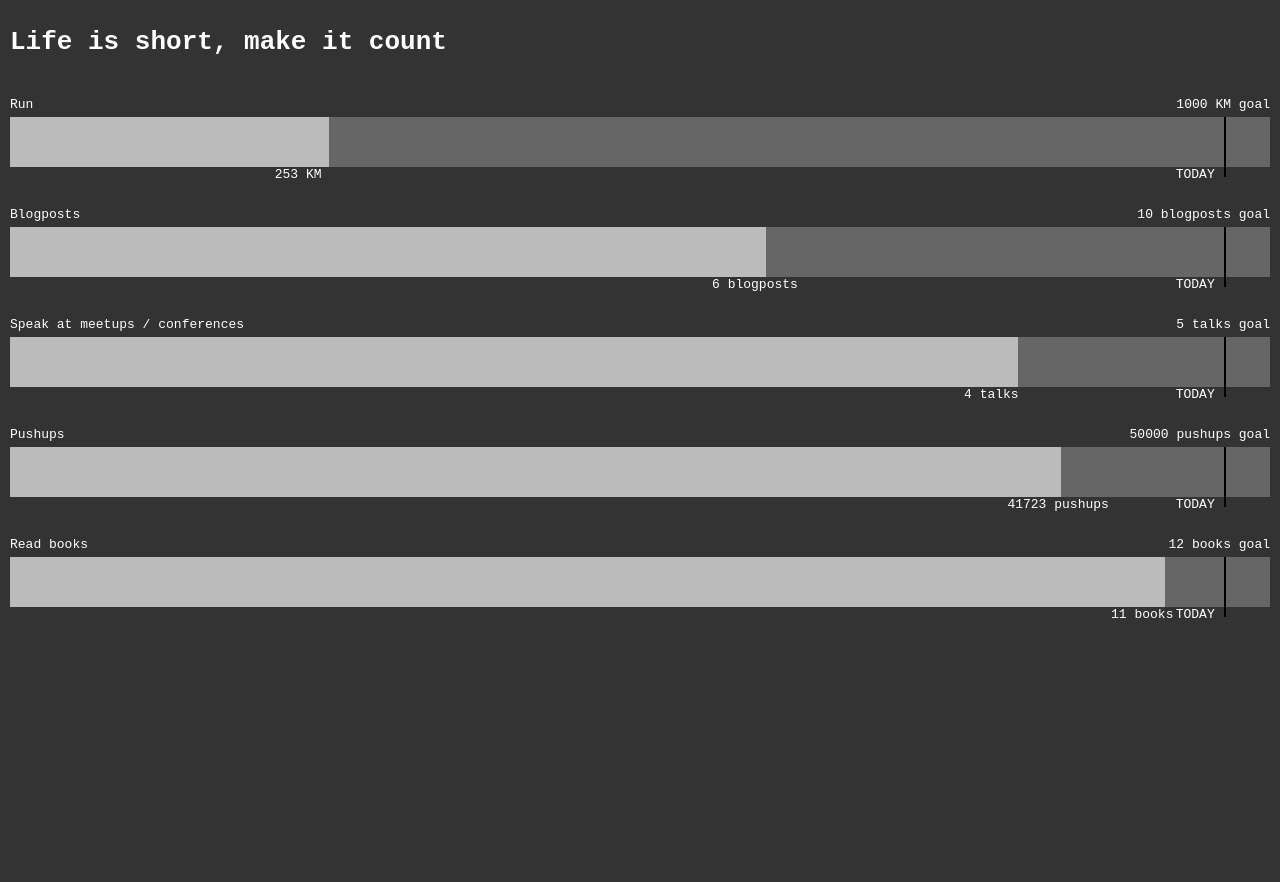
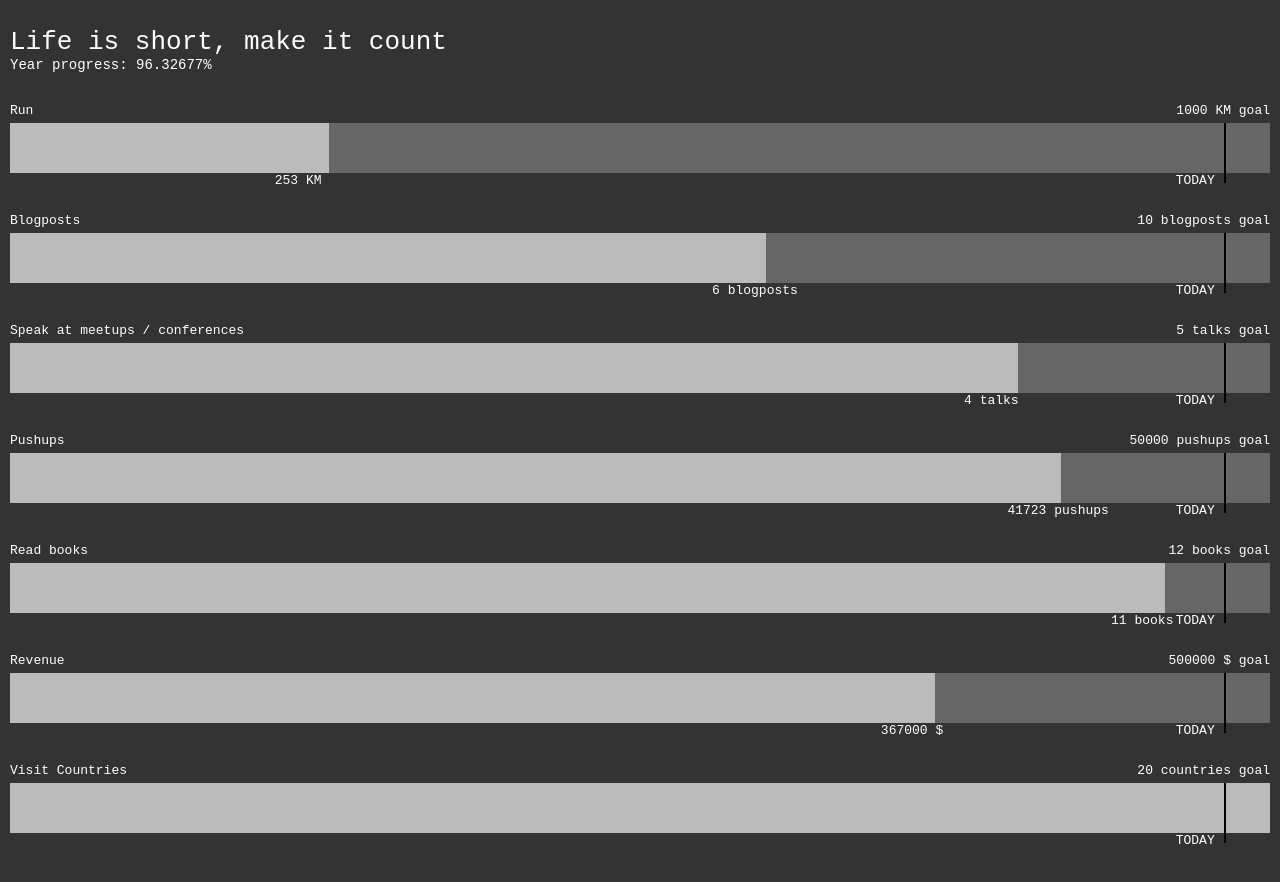
Before and after one commit to RafalWilinski/annual, a React (Create React App) app: page / in a window 1280 px wide. Shown: the top 882 px of the page. Before the commit the page ends 800 px from the top, so only its background shows below. Built offline with nearby package versions, Linux system fonts and the light colour scheme.

Commit message:
Add year progress

```diff
--- a/src/App.js
+++ b/src/App.js
@@ -4,8 +4,16 @@ import Bar from './Bar';
 
 const Title = styled.h1`
   color: white;
-  margin-bottom: 60px;
+  font-weight: 100;
+  margin-bottom: 0px;
 `;
+
+const Subtitle = styled.h2`
+  color: white;
+  font-weight: 100;
+  font-size: 14px;
+  margin: 0 0 50px;
+`
 
 const Container = styled.div`
   padding: 10px;
@@ -13,6 +21,7 @@ const Container = styled.div`
 
 class App extends Component {
   state = {
+    yearProgress: 93.32,
     goals: [
       {
         name: 'Run',
@@ -63,6 +72,24 @@ class App extends Component {
           fill: '#bbb',
           background: '#666',
         },
+      }, {
+        name: 'Revenue',
+        unit: '$',
+        target: 500000,
+        current: 367000,
+        colors: {
+          fill: '#bbb',
+          background: '#666',
+        },
+      }, {
+        name: 'Visit Countries',
+        unit: 'countries',
+        target: 20,
+        current: 21,
+        colors: {
+          fill: '#bbb',
+          background: '#666',
+        },
       },
     ],
   };
@@ -88,6 +115,7 @@ class App extends Component {
     return (
       <Container>
         <Title>Life is short, make it count</Title>
+        <Subtitle>Year progress: {this.yearProgress().toFixed(5)}%</Subtitle>
         {this.state.goals.map(goal => (
           <Bar key={goal.name} goal={goal} progress={this.yearProgress()} onGoalEdit={this.onGoalEditModalOpen}/>
         ))}
--- a/src/Bar.js
+++ b/src/Bar.js
@@ -62,18 +62,24 @@ export default ({ goal, progress, onGoalEdit }) => (
     <Bar color={goal.colors.background} onClick={() => onGoalEdit(goal)}>
       <Fill
         color={goal.colors.fill}
-        percentage={(goal.current / goal.target) * 100}
+        percentage={Math.min((goal.current / goal.target) * 100, 100)}
       />
+
       <Behind className="behind">
-        YOU'RE {goal.target - goal.current} {goal.unit} BEHIND THE SCHEDULE
+        {goal.current / goal.target < 1
+          ? `YOU'RE ${goal.target - goal.current} ${goal.unit} BEHIND THE SCHEDULE`
+          : `Done. ${goal.current} ${goal.unit}`}
       </Behind>
+
       <Now progress={progress} />
       <Text percentage={progress} offset={48}>
         TODAY
       </Text>
-      <Text percentage={(goal.current / goal.target) * 100} offset={54}>
-        {goal.current} {goal.unit}
-      </Text>
+      {goal.current / goal.target < 1 && (
+        <Text percentage={(goal.current / goal.target) * 100} offset={54}>
+          {goal.current} {goal.unit}
+        </Text>
+      )}
     </Bar>
   </>
 );
```
